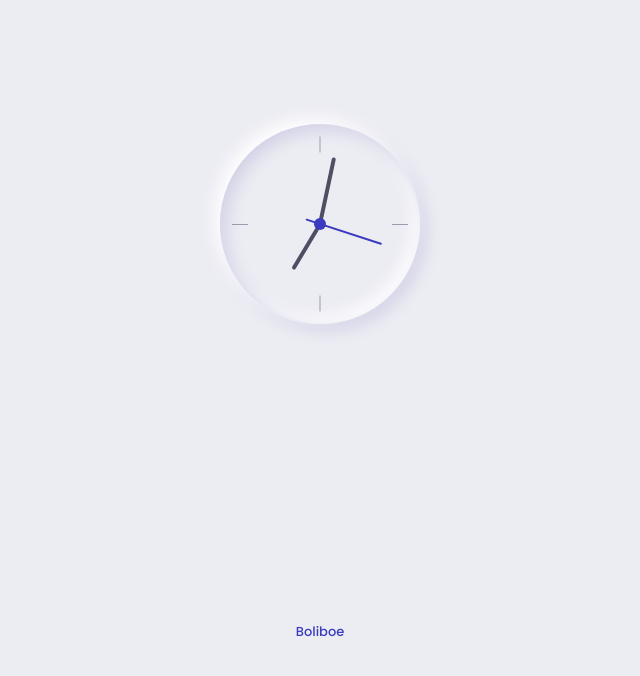
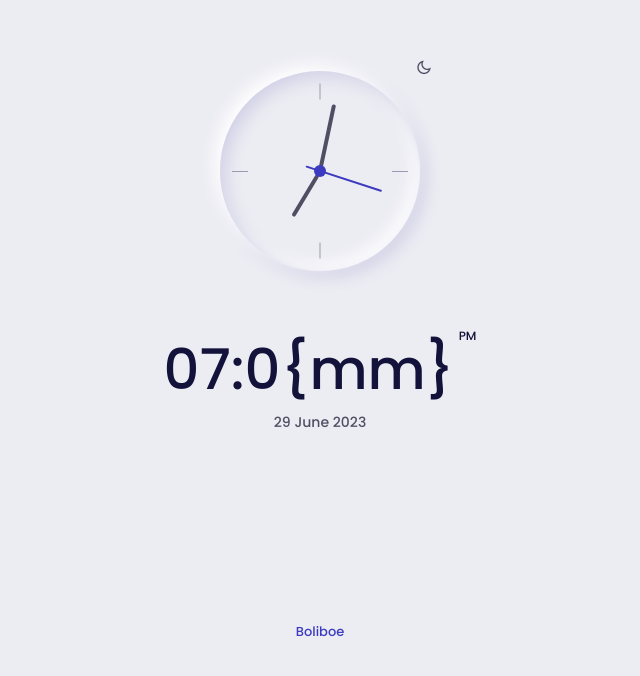
Before and after one commit to Boliboe/clock, a plain HTML site: page index.html in a window 1280 px wide. Shown: the part 118-794 px from the top of the page, without its empty margins (80-720 px from the left). Drawn offline with nearby package versions, Linux system fonts and the light colour scheme.

Commit message:
dark theme added

```diff
--- a/assets/css/styles.css
+++ b/assets/css/styles.css
@@ -39,6 +39,22 @@
         --smaller-font-size: .813rem;
         --tiny-font-size: .75rem;
     }
+}
+
+/* dark theme */
+body.dark-theme{
+    --title-color: hsl(var(--hue-color), 12%, 95%);
+    --text-color: hsl(var(--hue-color), 12%, 75%);
+    --body-color: hsl(var(--hue-color), 10%, 16%);
+}
+
+/* switch dark/light theme */
+.clock-theme{
+    position: absolute;
+    top: -1rem;
+    right: -1rem;
+    display: flex;
+    padding: .25rem;
 }
 
 /* Base styles */
--- a/assets/js/sandbox.js
+++ b/assets/js/sandbox.js
@@ -36,11 +36,32 @@ const clockText = () =>{
         ampm,
         day = date.getDate(),
         month = date.getMonth(),
-        year = date.getFullYear
+        year = date.getFullYear()
+
+        if(hh >= 12){
+            hh = hh - 12
+            ampm = 'PM'
+        }else{
+            ampm = 'AM'
+        }
+        if(hh == 0){hh = 12}
+
+if(hh < 10){hh = `0${hh}`}
+
+textHour.innerHTML = `${hh}:`
+
+if (mm < 10){mm = `0{mm}`}
+
+textMinutes.innerHTML = mm
+
+textAmPm.innerHTML = ampm
+
+let months = ['January','February','March','April','May','June','July','August','September','October','November','December']
+
+
+dateDay.innerHTML = day
+dateMonth.innerHTML = `${months[month]}`
+dateYear.innerHTML = year
 }
 
-
-
-textHour.innerHTML = `${hh}`
-
 setInterval(clockText, 1000)
--- a/index.html
+++ b/index.html
@@ -4,6 +4,7 @@
     <meta http-equiv="X-UA-Compatible" content="IE=edge">
     <meta name="viewport" content="width=device-width, initial-scale=1.0">
     <!-- boxicons -->
+    <link href="https://cdn.jsdelivr.net/npm/remixicon@3.4.0/fonts/remixicon.css" rel="stylesheet">
     <!-- css -->
     <link rel="stylesheet" href="assets/css/styles.css">
     <title>Clock</title>
@@ -23,6 +24,10 @@
                     <div class="clock-hour" id="clock-hour"></div>
                     <div class="clock-minutes" id="clock-minutes"></div>
                     <div class="clock-seconds" id="clock-seconds"></div>
+
+                    <div class="clock-theme">
+                        <i class="ri-moon-line" id="theme-button"></i>
+                    </div>
                 </div>
 
                 <div>
```
